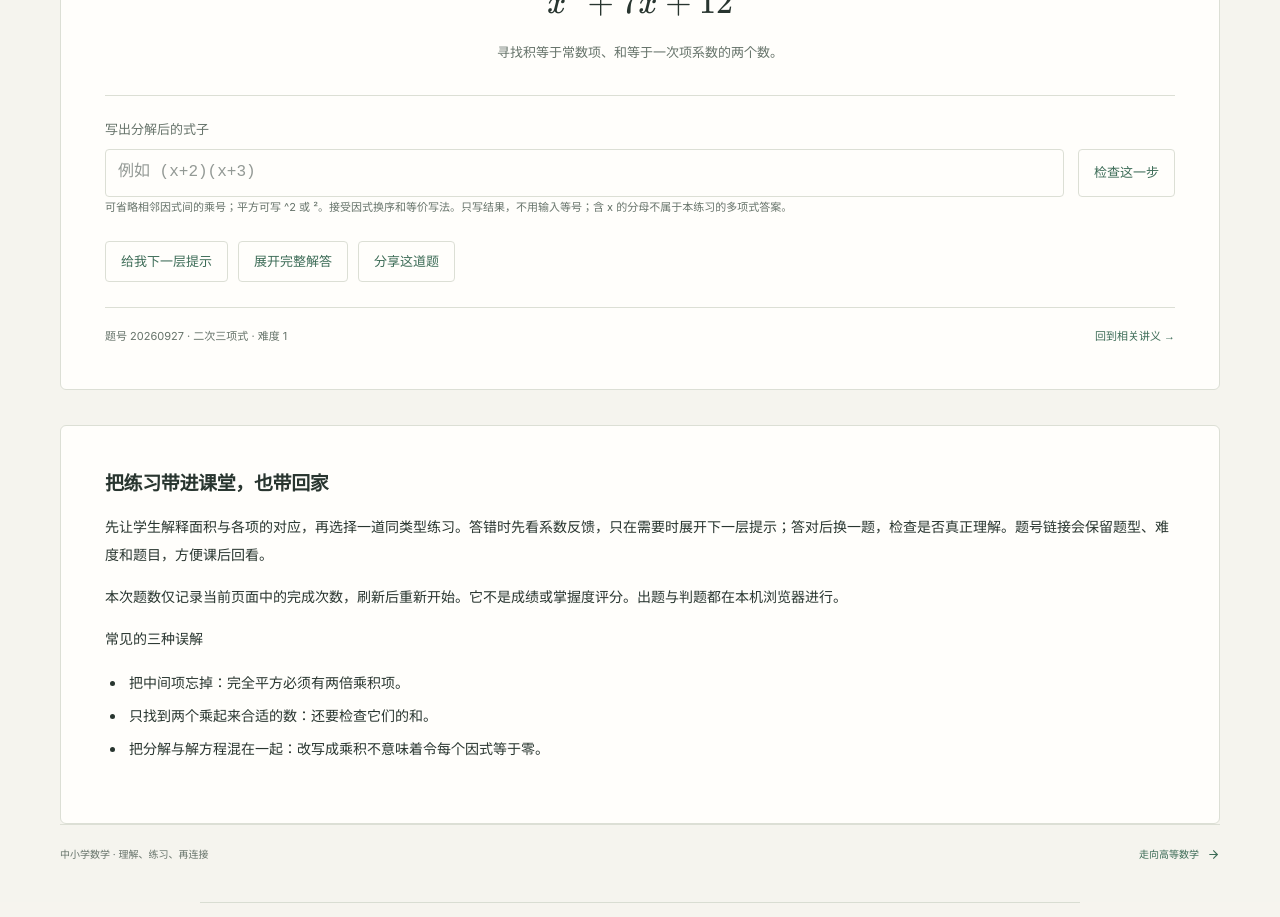
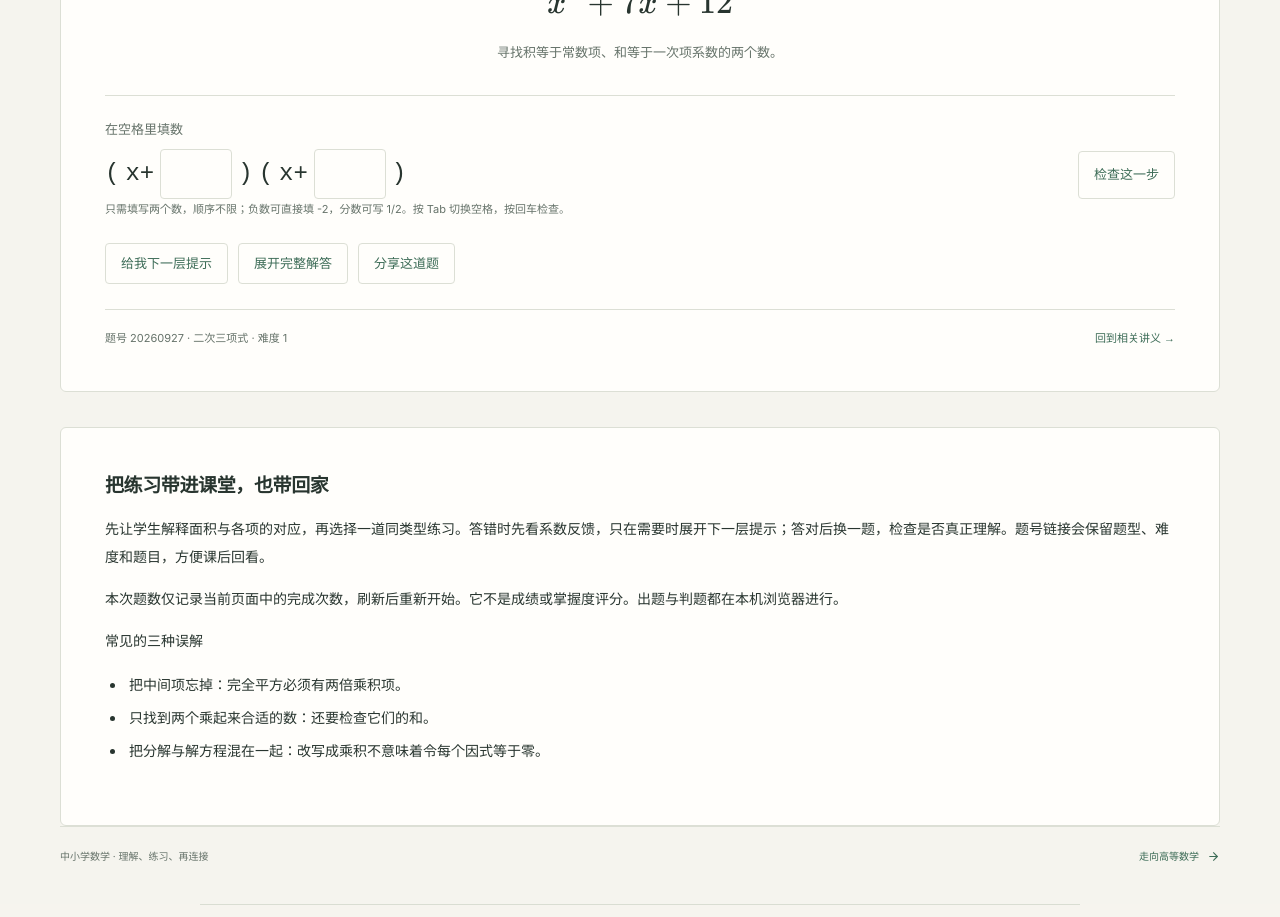
Before and after one commit to RUCmonk2/RUCmonk2.github.io, a Next.js app: page /en/learning/math-lab/factorization in a window 1280 px wide. Shown: the part 1420-2337 px from the top of the page. Built offline with nearby package versions, Linux system fonts and the light colour scheme.

Commit message:
Add fill-in factorization answers with editable coefficients

```diff
--- a/scripts/check-factorization.mjs
+++ b/scripts/check-factorization.mjs
@@ -5,6 +5,7 @@ import katex from "katex";
 const jiti = createJiti(import.meta.url);
 const {
   checkFactorization,
+  checkFactorizationBlanks,
   makeFactorQuestion,
   factorKinds,
   parseQuestionLink,
@@ -39,6 +40,32 @@ check("x^99", [1], "invalid");
 check("(x+2", [6, 5, 1], "invalid");
 check("x/x", [1], "invalid");
 check("(1/0)^0", [1], "invalid");
+const checkBlanks = (values, coefficients, status) => {
+  const [multiplier, a, b, c, d] = values;
+  const result = checkFactorizationBlanks(
+    {
+      multiplier,
+      factors: [
+        { coefficient: a, constant: b },
+        { coefficient: c, constant: d },
+      ],
+    },
+    coefficients,
+  );
+  assert.equal(result.status, status, JSON.stringify({ values, result }));
+};
+checkBlanks(["1", "1", "2", "1", "3"], [6, 5, 1], "correct");
+checkBlanks(["2", "1", "2", "1", "3"], [12, 10, 2], "correct");
+checkBlanks(["1", "2", "4", "1", "3"], [12, 10, 2], "correct");
+checkBlanks(["1", "1", "3", "2", "4"], [12, 10, 2], "correct");
+checkBlanks(["1", "2", "1", "3", "2"], [2, 7, 6], "correct");
+checkBlanks(["1", "1/2", "−1/2", "2", "6"], [-3, 2, 1], "correct");
+checkBlanks(["1", "2", "2", "1", "3"], [12, 10, 2], "incorrect");
+checkBlanks(["", "1", "2", "1", "3"], [12, 10, 2], "invalid");
+checkBlanks(["2", "", "2", "1", "3"], [12, 10, 2], "invalid");
+checkBlanks(["2", "1", "", "1", "3"], [12, 10, 2], "invalid");
+checkBlanks(["1", "x", "2", "1", "3"], [6, 5, 1], "invalid");
+checkBlanks(["1/0", "1", "2", "1", "3"], [6, 5, 1], "invalid");
 const nested = (base, depth) =>
   Array.from({ length: depth }).reduce((value) => "(" + value + ")^6", base);
 check(nested("2", 20), [1], "invalid");
--- a/src/components/k12/factor-workshop.css
+++ b/src/components/k12/factor-workshop.css
@@ -176,6 +176,42 @@
 .factor-answer button {
   min-height: 48px;
 }
+.factor-fill-answer {
+  flex: 1;
+  min-width: 0;
+  margin: 0;
+  padding: 0;
+  border: 0;
+}
+.factor-fill-answer legend {
+  margin-bottom: 10px;
+  padding: 0;
+  font-size: 13px;
+  color: var(--note-muted);
+}
+.factor-fill-expression,
+.factor-fill-term {
+  display: flex;
+  align-items: center;
+  gap: 6px;
+}
+.factor-fill-expression {
+  flex-wrap: wrap;
+  font:
+    24px/1.6 ui-monospace,
+    monospace;
+  color: var(--note-ink);
+}
+.factor-answer .factor-fill-number {
+  width: 4.5rem;
+  padding: 8px;
+  text-align: center;
+  font-size: 20px;
+}
+.factor-fill-number:focus-visible {
+  outline: 2px solid var(--note-accent);
+  outline-offset: 2px;
+}
 .factor-feedback {
   padding: 20px 22px;
   border-left: 3px solid var(--note-accent);
--- a/src/components/k12/factor-workshop.tsx
+++ b/src/components/k12/factor-workshop.tsx
@@ -8,7 +8,9 @@ import { useEffect, useMemo, useState } from "react";
 import { k12LessonHref } from "@/data/k12";
 import {
   checkFactorization,
+  checkFactorizationBlanks,
   type CheckResult,
+  type FactorizationBlanks,
   type FactorKind,
   factorKinds,
   makeFactorQuestion,
@@ -258,6 +260,15 @@ function AreaExplorer() {
     </section>
   );
 }
+function emptyFactorBlanks(): FactorizationBlanks {
+  return {
+    multiplier: "",
+    factors: [
+      { coefficient: "", constant: "" },
+      { coefficient: "", constant: "" },
+    ],
+  };
+}
 export function FactorWorkshop({ locale }: { locale: "zh" | "en" }) {
   const [kind, setKind] = useState<FactorKind>("quadratic"),
     [difficulty, setDifficulty] = useState<1 | 2 | 3>(1);
@@ -265,6 +276,7 @@ export function FactorWorkshop({ locale }: { locale: "zh" | "en" }) {
     makeFactorQuestion(20260927, "quadratic", 1),
   );
   const [answer, setAnswer] = useState(""),
+    [factorBlanks, setFactorBlanks] = useState(emptyFactorBlanks),
     [result, setResult] = useState<CheckResult | null>(null),
     [hints, setHints] = useState(0),
     [showSteps, setShowSteps] = useState(false),
@@ -273,6 +285,10 @@ export function FactorWorkshop({ locale }: { locale: "zh" | "en" }) {
     [count, setCount] = useState(0),
     [linkNotice, setLinkNotice] = useState("");
   const prefix = locale === "en" ? "/en" : "";
+  const usesFactorBlanks =
+    question.kind === "quadratic" || question.kind === "mixed";
+  const usesCoefficientBlanks =
+    question.kind === "mixed" || question.coefficients[2] !== 1;
   function load(
     seed: number,
     type: FactorKind,
@@ -284,6 +300,7 @@ export function FactorWorkshop({ locale }: { locale: "zh" | "en" }) {
     setKind(type);
     setDifficulty(level);
     setAnswer("");
+    setFactorBlanks(emptyFactorBlanks());
     setResult(null);
     setHints(0);
     setShowSteps(false);
@@ -313,12 +330,43 @@ export function FactorWorkshop({ locale }: { locale: "zh" | "en" }) {
   }
   function submit(event: React.FormEvent) {
     event.preventDefault();
-    const checked = checkFactorization(answer, question.coefficients);
+    const checked = usesFactorBlanks
+      ? checkFactorizationBlanks(
+          usesCoefficientBlanks
+            ? factorBlanks
+            : {
+                multiplier: "1",
+                factors: [
+                  {
+                    coefficient: "1",
+                    constant: factorBlanks.factors[0].constant,
+                  },
+                  {
+                    coefficient: "1",
+                    constant: factorBlanks.factors[1].constant,
+                  },
+                ],
+              },
+          question.coefficients,
+        )
+      : checkFactorization(answer, question.coefficients);
     setResult(checked);
     if (checked.status === "correct" && !solved) {
       setCount((value) => value + 1);
       setSolved(true);
     }
+  }
+  function updateFactorBlank(
+    index: number,
+    field: "coefficient" | "constant",
+    value: string,
+  ) {
+    setFactorBlanks((current) => {
+      const factors: FactorizationBlanks["factors"] = [...current.factors];
+      factors[index] = { ...factors[index], [field]: value };
+      return { ...current, factors };
+    });
+    setResult(null);
   }
   async function copyLink() {
     const url = new URL(location.href);
@@ -386,6 +434,71 @@ export function FactorWorkshop({ locale }: { locale: "zh" | "en" }) {
         </div>
         {linkNotice && <p role="status">{linkNotice}</p>}
         <form onSubmit={submit} className="factor-answer">
+          {usesFactorBlanks ? (
+            <fieldset className="factor-fill-answer">
+              <legend>在空格里填数</legend>
+              <div className="factor-fill-expression">
+                {usesCoefficientBlanks && (
+                  <input
+                    className="factor-fill-number"
+                    aria-label="括号外的公因数"
+                    value={factorBlanks.multiplier}
+                    onChange={(event) => {
+                      setFactorBlanks((current) => ({
+                        ...current,
+                        multiplier: event.target.value,
+                      }));
+                      setResult(null);
+                    }}
+                    autoComplete="off"
+                    autoCapitalize="off"
+                    spellCheck={false}
+                    maxLength={24}
+                    aria-describedby="factor-input-help"
+                  />
+                )}
+                {factorBlanks.factors.map((factor, index) => (
+                  <span className="factor-fill-term" key={index}>
+                    <span aria-hidden="true">(</span>
+                    {usesCoefficientBlanks && (
+                      <input
+                        className="factor-fill-number"
+                        aria-label={"第" + (index + 1) + "个因式中 x 的系数"}
+                        value={factor.coefficient}
+                        onChange={(event) =>
+                          updateFactorBlank(
+                            index,
+                            "coefficient",
+                            event.target.value,
+                          )
+                        }
+                        autoComplete="off"
+                        autoCapitalize="off"
+                        spellCheck={false}
+                        maxLength={24}
+                        aria-describedby="factor-input-help"
+                      />
+                    )}
+                    <span aria-hidden="true">x+</span>
+                    <input
+                      className="factor-fill-number"
+                      aria-label={"第" + (index + 1) + "个因式中加上的数"}
+                      value={factor.constant}
+                      onChange={(event) =>
+                        updateFactorBlank(index, "constant", event.target.value)
+                      }
+                      autoComplete="off"
+                      autoCapitalize="off"
+                      spellCheck={false}
+                      maxLength={24}
+                      aria-describedby="factor-input-help"
+                    />
+                    <span aria-hidden="true">)</span>
+                  </span>
+                ))}
+              </div>
+            </fieldset>
+          ) : (
             <label htmlFor="factor-answer">
               写出分解后的式子
               <input
@@ -403,14 +516,26 @@ export function FactorWorkshop({ locale }: { locale: "zh" | "en" }) {
                 aria-describedby="factor-input-help"
               />
             </label>
+          )}
           <button type="submit" className="k12-button">
             检查这一步
           </button>
         </form>
         <p id="factor-input-help" className="factor-note">
+          {usesFactorBlanks ? (
+            <>
+              {usesCoefficientBlanks
+                ? "括号外填公因数（没有则填 1），x 前填系数；两个因式顺序不限。"
+                : "只需填写两个数，顺序不限；"}
+              负数可直接填 -2，分数可写 1/2。按 Tab 切换空格，按回车检查。
+            </>
+          ) : (
+            <>
               可省略相邻因式间的乘号；平方可写 ^2 或
               ²。接受因式换序和等价写法。只写结果，不用输入等号；含 x
               的分母不属于本练习的多项式答案。
+            </>
+          )}
         </p>
         {result && (
           <div
--- a/src/lib/math-lab/factorization.ts
+++ b/src/lib/math-lab/factorization.ts
@@ -254,6 +254,38 @@ export type CheckResult = {
   message: string;
   expanded?: string;
 };
+export type FactorizationBlanks = {
+  multiplier: string;
+  factors: [
+    { coefficient: string; constant: string },
+    { coefficient: string; constant: string },
+  ];
+};
+export function checkFactorizationBlanks(
+  input: FactorizationBlanks,
+  coefficients: readonly number[],
+): CheckResult {
+  const values = [
+    input.multiplier,
+    ...input.factors.flatMap((factor) => [factor.coefficient, factor.constant]),
+  ].map((value) => value.trim().replace(/[−–]/g, "-"));
+  if (values.some((value) => !value))
+    return { status: "invalid", message: "请先把所有空格填好。" };
+  if (
+    values.some(
+      (value) => !/^[+-]?\d+(?:\.\d+)?(?:\/[+-]?\d+(?:\.\d+)?)?$/.test(value),
+    )
+  )
+    return {
+      status: "invalid",
+      message: "每个空里只填一个数，可以是负数或分数。",
+    };
+  const [k, a, b, c, d] = values;
+  return checkFactorization(
+    `(${k})((${a})x+(${b}))((${c})x+(${d}))`,
+    coefficients,
+  );
+}
 export function checkFactorization(
   input: string,
   coefficients: readonly number[],
```
Lines whose indentation alone changed are shown as unchanged.
